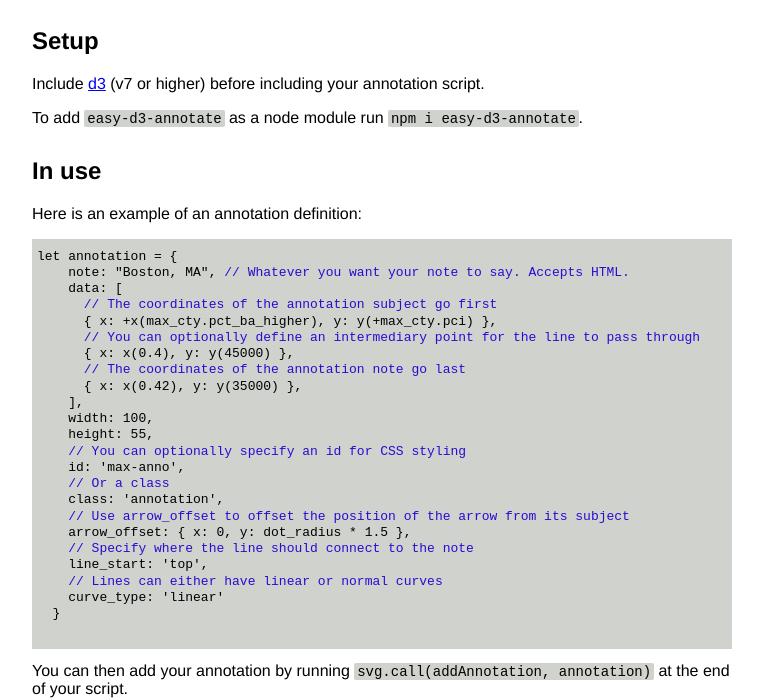
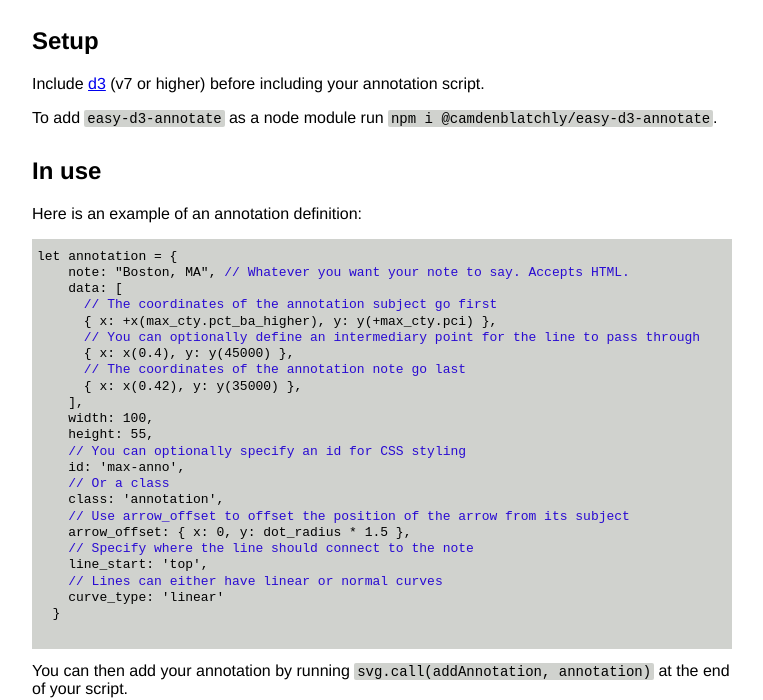
Before and after one commit to camdenblatchly/easy-d3-annotate, a website: page index.html in a window 1280 px wide. Shown: the part 101-801 px from the top of the page, without its empty margins (258-1021 px from the left). Drawn offline with nearby package versions, Linux system fonts and the light colour scheme.

Commit message:
updated documentation

```diff
--- a/index.html
+++ b/index.html
@@ -75,7 +75,7 @@
     </p>
     <p>
       To add <m>easy-d3-annotate</m> as a node module run
-      <m>npm i easy-d3-annotate</m>.
+      <m>npm i @camdenblatchly/easy-d3-annotate</m>.
     </p>
   </div>
   <div class="chunk">
```
